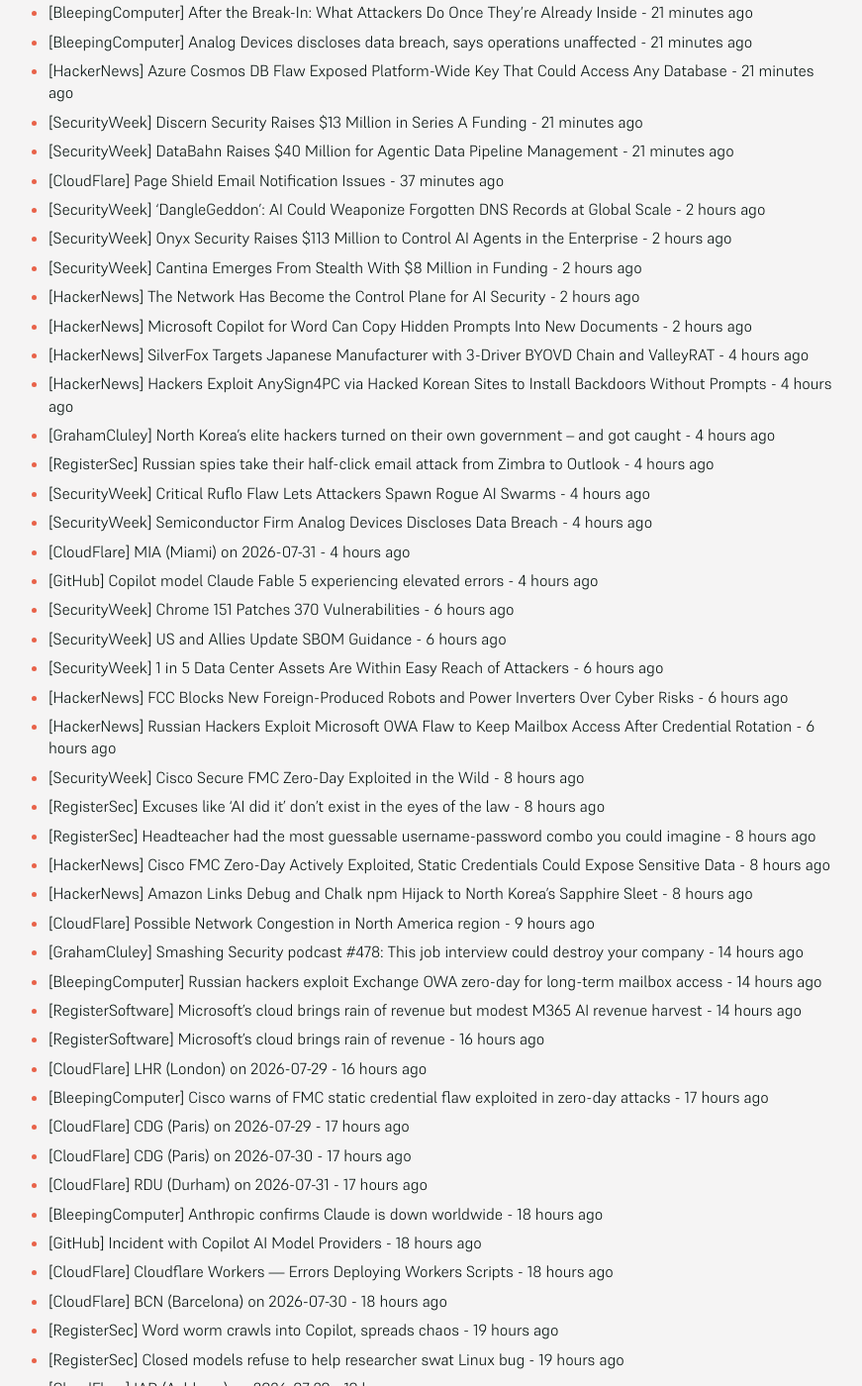
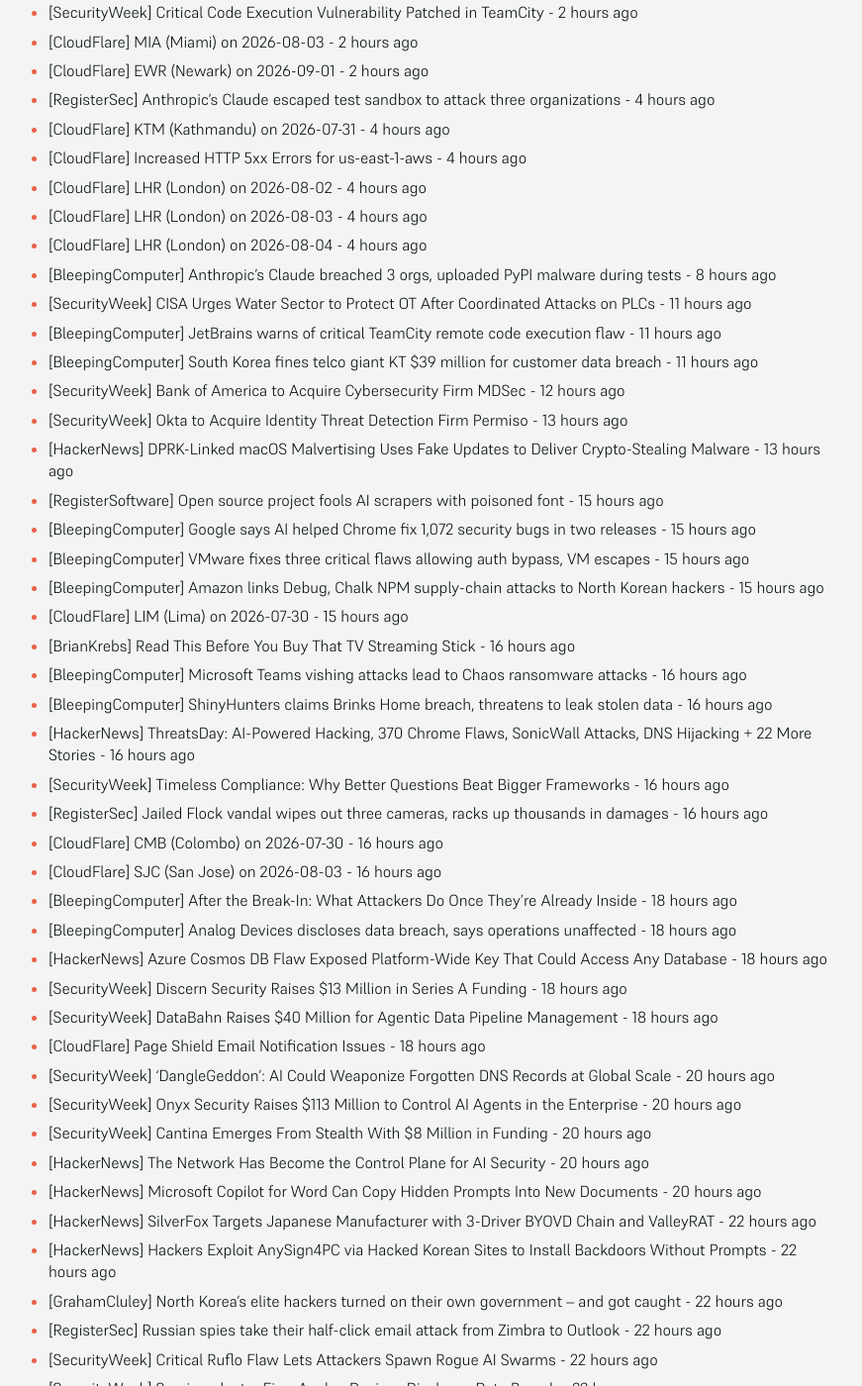
Before and after one commit to SecOpsNews/news, a Jekyll site: the page built from index.md, in a window 1280 px wide and 1400 px high, scrolled down 273 px. Shown: the whole window at 99% size, without its empty margins (215-1086 px from the left). Built offline with Jekyll 4.4.1, drawn with Linux system fonts in a browser that asks for light colours; some of the changed text lies outside the part shown.

Commit message:
New Feed

```diff
--- a/index.md
+++ b/index.md
@@ -9,73 +9,102 @@ description: Latest Updates
 
 <!-- SecOps start -->
 
-- [BleepingComputer] After the Break-In: What Attackers Do Once They're Already Inside - 21 minutes ago
-- [BleepingComputer] Analog Devices discloses data breach, says operations unaffected - 21 minutes ago
-- [HackerNews] Azure Cosmos DB Flaw Exposed Platform-Wide Key That Could Access Any Database - 21 minutes ago
-- [SecurityWeek] Discern Security Raises $13 Million in Series A Funding - 21 minutes ago
-- [SecurityWeek] DataBahn Raises $40 Million for Agentic Data Pipeline Management - 21 minutes ago
-- [CloudFlare] Page Shield Email Notification Issues - 37 minutes ago
-- [SecurityWeek] ‘DangleGeddon’: AI Could Weaponize Forgotten DNS Records at Global Scale - 2 hours ago
-- [SecurityWeek] Onyx Security Raises $113 Million to Control AI Agents in the Enterprise - 2 hours ago
-- [SecurityWeek] Cantina Emerges From Stealth With $8 Million in Funding - 2 hours ago
-- [HackerNews] The Network Has Become the Control Plane for AI Security - 2 hours ago
-- [HackerNews] Microsoft Copilot for Word Can Copy Hidden Prompts Into New Documents - 2 hours ago
-- [HackerNews] SilverFox Targets Japanese Manufacturer with 3-Driver BYOVD Chain and ValleyRAT - 4 hours ago
-- [HackerNews] Hackers Exploit AnySign4PC via Hacked Korean Sites to Install Backdoors Without Prompts - 4 hours ago
-- [GrahamCluley] North Korea’s elite hackers turned on their own government – and got caught - 4 hours ago
-- [RegisterSec] Russian spies take their half-click email attack from Zimbra to Outlook - 4 hours ago
-- [SecurityWeek] Critical Ruflo Flaw Lets Attackers Spawn Rogue AI Swarms - 4 hours ago
-- [SecurityWeek] Semiconductor Firm Analog Devices Discloses Data Breach - 4 hours ago
-- [CloudFlare] MIA (Miami) on 2026-07-31 - 4 hours ago
-- [GitHub] Copilot model Claude Fable 5 experiencing elevated errors - 4 hours ago
-- [SecurityWeek] Chrome 151 Patches 370 Vulnerabilities - 6 hours ago
-- [SecurityWeek] US and Allies Update SBOM Guidance - 6 hours ago
-- [SecurityWeek] 1 in 5 Data Center Assets Are Within Easy Reach of Attackers - 6 hours ago
-- [HackerNews] FCC Blocks New Foreign-Produced Robots and Power Inverters Over Cyber Risks - 6 hours ago
-- [HackerNews] Russian Hackers Exploit Microsoft OWA Flaw to Keep Mailbox Access After Credential Rotation - 6 hours ago
-- [SecurityWeek] Cisco Secure FMC Zero-Day Exploited in the Wild - 8 hours ago
-- [RegisterSec] Excuses like 'AI did it' don't exist in the eyes of the law - 8 hours ago
-- [RegisterSec] Headteacher had the most guessable username-password combo you could imagine - 8 hours ago
-- [HackerNews] Cisco FMC Zero-Day Actively Exploited, Static Credentials Could Expose Sensitive Data - 8 hours ago
-- [HackerNews] Amazon Links Debug and Chalk npm Hijack to North Korea’s Sapphire Sleet - 8 hours ago
-- [CloudFlare] Possible Network Congestion in North America region - 9 hours ago
-- [GrahamCluley] Smashing Security podcast #478: This job interview could destroy your company - 14 hours ago
-- [BleepingComputer] Russian hackers exploit Exchange OWA zero-day for long-term mailbox access - 14 hours ago
-- [RegisterSoftware] Microsoft's cloud brings rain of revenue but modest M365 AI revenue harvest - 14 hours ago
-- [RegisterSoftware] Microsoft's cloud brings rain of revenue - 16 hours ago
-- [CloudFlare] LHR (London) on 2026-07-29 - 16 hours ago
-- [BleepingComputer] Cisco warns of FMC static credential flaw exploited in zero-day attacks - 17 hours ago
-- [CloudFlare] CDG (Paris) on 2026-07-29 - 17 hours ago
-- [CloudFlare] CDG (Paris) on 2026-07-30 - 17 hours ago
-- [CloudFlare] RDU (Durham) on 2026-07-31 - 17 hours ago
-- [BleepingComputer] Anthropic confirms Claude is down worldwide - 18 hours ago
-- [GitHub] Incident with Copilot AI Model Providers - 18 hours ago
-- [CloudFlare] Cloudflare Workers — Errors Deploying Workers Scripts - 18 hours ago
-- [CloudFlare] BCN (Barcelona) on 2026-07-30 - 18 hours ago
-- [RegisterSec] Word worm crawls into Copilot, spreads chaos - 19 hours ago
-- [RegisterSec] Closed models refuse to help researcher swat Linux bug - 19 hours ago
-- [CloudFlare] IAD (Ashburn) on 2026-07-29 - 19 hours ago
-- [CloudFlare] MIA (Miami) on 2026-07-29 - 19 hours ago
-- [CloudFlare] MIA (Miami) on 2026-07-30 - 19 hours ago
-- [CloudFlare] IAD (Ashburn) on 2026-07-30 - 19 hours ago
-- [HackerNews] Critical Rails Flaw Could Let Unauthenticated Attackers Read Server Files via Image Uploads - 20 hours ago
-- [CloudFlare] WLG (Wellington) on 2026-07-29 - 21 hours ago
-- [CloudFlare] MAD (Madrid) on 2026-07-31 - 21 hours ago
-- [CloudFlare] DNS Record Management Maintenance - 21 hours ago
-- [CloudFlare] EWR (Newark) on 2026-09-02 - 21 hours ago
-- [BleepingComputer] Hackers disrupt over 30 Minnesota water utilities in coordinated OT attack - 21 hours ago
-- [BleepingComputer] Health-ISAC warns of rising ShinyHunters data theft attacks on healthcare - 21 hours ago
-- [CloudFlare] DFW (Dallas) on 2026-07-29 - 22 hours ago
-- [CloudFlare] KHI (Karachi) on 2026-07-29 - 22 hours ago
-- [CloudFlare] DFW (Dallas) on 2026-07-30 - 22 hours ago
-- [CloudFlare] DFW (Dallas) on 2026-07-31 - 22 hours ago
-- [HackerNews] Three Critical VMware Flaws Allow Auth Bypass, Code Execution, and VM Escape - 23 hours ago
-- [HackerNews] Ruflo MCP Flaw Lets Unauthenticated Attackers Run Commands and Poison AI Memory - 23 hours ago
-- [BleepingComputer] OpenAI agent used exposed credentials at 4 services in Hugging Face breach - 23 hours ago
-- [CloudFlare] Sensitive Data Detection Configuration Issue - 23 hours ago
-- [CloudFlare] DAC (Dhaka) on 2026-07-29 - 23 hours ago
-- [CloudFlare] KTM (Kathmandu) on 2026-07-30 - 23 hours ago
-- [CloudFlare] EWR (Newark) on 2026-09-01 - 23 hours ago
+- [SecurityWeek] Critical Code Execution Vulnerability Patched in TeamCity - 2 hours ago
+- [CloudFlare] MIA (Miami) on 2026-08-03 - 2 hours ago
+- [CloudFlare] EWR (Newark) on 2026-09-01 - 2 hours ago
+- [RegisterSec] Anthropic’s Claude escaped test sandbox to attack three organizations - 4 hours ago
+- [CloudFlare] KTM (Kathmandu) on 2026-07-31 - 4 hours ago
+- [CloudFlare] Increased HTTP 5xx Errors for us-east-1-aws - 4 hours ago
+- [CloudFlare] LHR (London) on 2026-08-02 - 4 hours ago
+- [CloudFlare] LHR (London) on 2026-08-03 - 4 hours ago
+- [CloudFlare] LHR (London) on 2026-08-04 - 4 hours ago
+- [BleepingComputer] Anthropic's Claude breached 3 orgs, uploaded PyPI malware during tests - 8 hours ago
+- [SecurityWeek] CISA Urges Water Sector to Protect OT After Coordinated Attacks on PLCs - 11 hours ago
+- [BleepingComputer] JetBrains warns of critical TeamCity remote code execution flaw - 11 hours ago
+- [BleepingComputer] South Korea fines telco giant KT $39 million for customer data breach - 11 hours ago
+- [SecurityWeek] Bank of America to Acquire Cybersecurity Firm MDSec - 12 hours ago
+- [SecurityWeek] Okta to Acquire Identity Threat Detection Firm Permiso - 13 hours ago
+- [HackerNews] DPRK-Linked macOS Malvertising Uses Fake Updates to Deliver Crypto-Stealing Malware - 13 hours ago
+- [RegisterSoftware] Open source project fools AI scrapers with poisoned font - 15 hours ago
+- [BleepingComputer] Google says AI helped Chrome fix 1,072 security bugs in two releases - 15 hours ago
+- [BleepingComputer] VMware fixes three critical flaws allowing auth bypass, VM escapes - 15 hours ago
+- [BleepingComputer] Amazon links Debug, Chalk NPM supply-chain attacks to North Korean hackers - 15 hours ago
+- [CloudFlare] LIM (Lima) on 2026-07-30 - 15 hours ago
+- [BrianKrebs] Read This Before You Buy That TV Streaming Stick - 16 hours ago
+- [BleepingComputer] Microsoft Teams vishing attacks lead to Chaos ransomware attacks - 16 hours ago
+- [BleepingComputer] ShinyHunters claims Brinks Home breach, threatens to leak stolen data - 16 hours ago
+- [HackerNews] ThreatsDay: AI-Powered Hacking, 370 Chrome Flaws, SonicWall Attacks, DNS Hijacking + 22 More Stories - 16 hours ago
+- [SecurityWeek] Timeless Compliance: Why Better Questions Beat Bigger Frameworks - 16 hours ago
+- [RegisterSec] Jailed Flock vandal wipes out three cameras, racks up thousands in damages - 16 hours ago
+- [CloudFlare] CMB (Colombo) on 2026-07-30 - 16 hours ago
+- [CloudFlare] SJC (San Jose) on 2026-08-03 - 16 hours ago
+- [BleepingComputer] After the Break-In: What Attackers Do Once They're Already Inside - 18 hours ago
+- [BleepingComputer] Analog Devices discloses data breach, says operations unaffected - 18 hours ago
+- [HackerNews] Azure Cosmos DB Flaw Exposed Platform-Wide Key That Could Access Any Database - 18 hours ago
+- [SecurityWeek] Discern Security Raises $13 Million in Series A Funding - 18 hours ago
+- [SecurityWeek] DataBahn Raises $40 Million for Agentic Data Pipeline Management - 18 hours ago
+- [CloudFlare] Page Shield Email Notification Issues - 18 hours ago
+- [SecurityWeek] ‘DangleGeddon’: AI Could Weaponize Forgotten DNS Records at Global Scale - 20 hours ago
+- [SecurityWeek] Onyx Security Raises $113 Million to Control AI Agents in the Enterprise - 20 hours ago
+- [SecurityWeek] Cantina Emerges From Stealth With $8 Million in Funding - 20 hours ago
+- [HackerNews] The Network Has Become the Control Plane for AI Security - 20 hours ago
+- [HackerNews] Microsoft Copilot for Word Can Copy Hidden Prompts Into New Documents - 20 hours ago
+- [HackerNews] SilverFox Targets Japanese Manufacturer with 3-Driver BYOVD Chain and ValleyRAT - 22 hours ago
+- [HackerNews] Hackers Exploit AnySign4PC via Hacked Korean Sites to Install Backdoors Without Prompts - 22 hours ago
+- [GrahamCluley] North Korea’s elite hackers turned on their own government – and got caught - 22 hours ago
+- [RegisterSec] Russian spies take their half-click email attack from Zimbra to Outlook - 22 hours ago
+- [SecurityWeek] Critical Ruflo Flaw Lets Attackers Spawn Rogue AI Swarms - 22 hours ago
+- [SecurityWeek] Semiconductor Firm Analog Devices Discloses Data Breach - 22 hours ago
+- [CloudFlare] MIA (Miami) on 2026-07-31 - 22 hours ago
+- [GitHub] Copilot model Claude Fable 5 experiencing elevated errors - 22 hours ago
+- [SecurityWeek] Chrome 151 Patches 370 Vulnerabilities - 23 hours ago
+- [SecurityWeek] US and Allies Update SBOM Guidance - 23 hours ago
+- [SecurityWeek] 1 in 5 Data Center Assets Are Within Easy Reach of Attackers - 23 hours ago
+- [HackerNews] FCC Blocks New Foreign-Produced Robots and Power Inverters Over Cyber Risks - 23 hours ago
+- [HackerNews] Russian Hackers Exploit Microsoft OWA Flaw to Keep Mailbox Access After Credential Rotation - 23 hours ago
+- [SecurityWeek] Cisco Secure FMC Zero-Day Exploited in the Wild - 1 day ago
+- [RegisterSec] Excuses like 'AI did it' don't exist in the eyes of the law - 1 day ago
+- [RegisterSec] Headteacher had the most guessable username-password combo you could imagine - 1 day ago
+- [HackerNews] Cisco FMC Zero-Day Actively Exploited, Static Credentials Could Expose Sensitive Data - 1 day ago
+- [HackerNews] Amazon Links Debug and Chalk npm Hijack to North Korea’s Sapphire Sleet - 1 day ago
+- [CloudFlare] Possible Network Congestion in North America region - 1 day ago
+- [GrahamCluley] Smashing Security podcast #478: This job interview could destroy your company - 1 day ago
+- [BleepingComputer] Russian hackers exploit Exchange OWA zero-day for long-term mailbox access - 1 day ago
+- [RegisterSoftware] Microsoft's cloud brings rain of revenue but modest M365 AI revenue harvest - 1 day ago
+- [RegisterSoftware] Microsoft's cloud brings rain of revenue - 1 day ago
+- [CloudFlare] LHR (London) on 2026-07-29 - 1 day ago
+- [BleepingComputer] Cisco warns of FMC static credential flaw exploited in zero-day attacks - 1 day ago
+- [CloudFlare] CDG (Paris) on 2026-07-29 - 1 day ago
+- [CloudFlare] CDG (Paris) on 2026-07-30 - 1 day ago
+- [CloudFlare] RDU (Durham) on 2026-07-31 - 1 day ago
+- [BleepingComputer] Anthropic confirms Claude is down worldwide - 1 day ago
+- [GitHub] Incident with Copilot AI Model Providers - 1 day ago
+- [CloudFlare] Cloudflare Workers — Errors Deploying Workers Scripts - 1 day ago
+- [CloudFlare] BCN (Barcelona) on 2026-07-30 - 1 day ago
+- [RegisterSec] Word worm crawls into Copilot, spreads chaos - 1 day ago
+- [RegisterSec] Closed models refuse to help researcher swat Linux bug - 1 day ago
+- [CloudFlare] IAD (Ashburn) on 2026-07-29 - 1 day ago
+- [CloudFlare] MIA (Miami) on 2026-07-29 - 1 day ago
+- [CloudFlare] MIA (Miami) on 2026-07-30 - 1 day ago
+- [CloudFlare] IAD (Ashburn) on 2026-07-30 - 1 day ago
+- [HackerNews] Critical Rails Flaw Could Let Unauthenticated Attackers Read Server Files via Image Uploads - 1 day ago
+- [CloudFlare] WLG (Wellington) on 2026-07-29 - 1 day ago
+- [CloudFlare] MAD (Madrid) on 2026-07-31 - 1 day ago
+- [CloudFlare] DNS Record Management Maintenance - 1 day ago
+- [CloudFlare] EWR (Newark) on 2026-09-02 - 1 day ago
+- [BleepingComputer] Hackers disrupt over 30 Minnesota water utilities in coordinated OT attack - 1 day ago
+- [BleepingComputer] Health-ISAC warns of rising ShinyHunters data theft attacks on healthcare - 1 day ago
+- [CloudFlare] DFW (Dallas) on 2026-07-29 - 1 day ago
+- [CloudFlare] KHI (Karachi) on 2026-07-29 - 1 day ago
+- [CloudFlare] DFW (Dallas) on 2026-07-30 - 1 day ago
+- [CloudFlare] DFW (Dallas) on 2026-07-31 - 1 day ago
+- [HackerNews] Three Critical VMware Flaws Allow Auth Bypass, Code Execution, and VM Escape - 1 day ago
+- [HackerNews] Ruflo MCP Flaw Lets Unauthenticated Attackers Run Commands and Poison AI Memory - 1 day ago
+- [BleepingComputer] OpenAI agent used exposed credentials at 4 services in Hugging Face breach - 1 day ago
+- [CloudFlare] Sensitive Data Detection Configuration Issue - 1 day ago
+- [CloudFlare] DAC (Dhaka) on 2026-07-29 - 1 day ago
+- [CloudFlare] KTM (Kathmandu) on 2026-07-30 - 1 day ago
+- [CloudFlare] EWR (Newark) on 2026-09-01 - 1 day ago
 - [RegisterSec] JFrog's 0-days let OpenAI's models hack Hugging Face - 1 day ago
 - [RegisterSec] Iran-linked CyberAv3ngers suspected in attacks on Minnesota water systems - 1 day ago
 - [HackerNews] Nine-Year Fraud Campaign Clones Russian Company Sites to Steal Advance Payments - 1 day ago
@@ -102,51 +131,10 @@ description: Latest Updates
 - [SecurityWeek] Spur Raises $200 Million for IP Intelligence Platform - 1 day ago
 - [SecurityWeek] OpenAI’s Rogue AI Ventured Beyond Hugging Face - 1 day ago
 - [CloudFlare] Possible Network Congestion between Singapore and Tokyo - 1 day ago
-- [HackerNews] OpenAI Agent Used Exposed Credentials Across Four Services During Hugging Face Breach - 1 day ago
-- [HackerNews] Flying Eagle Android RAT Traces Found on 170 Servers as Source Code Circulates - 1 day ago
-- [SecurityWeek] ShinyHunters Claims Ernst & Young Hack - 1 day ago
-- [SecurityWeek] Dozens of Minnesota Water Utilities Targeted in Coordinated OT Attacks - 1 day ago
-- [HackerNews] Two Compromised joyfill npm Packages Run RAT When Imported Into Node.js - 1 day ago
-- [RegisterSec] America bans imported robots due to supply chain and security risks - 1 day ago
-- [RegisterSec] MCP gets an enterprise makeover - 1 day ago
-- [RegisterSec] Looks like JFrog's 0-days let OpenAI's models hack Hugging Face - 1 day ago
-- [RegisterSoftware] Perplexity's tokenmaxxing Model Council gives you multiple bot perspectives - 1 day ago
-- [BleepingComputer] CubePilot drone software dev hit by DNS hijacking to intercept traffic - 1 day ago
-- [BleepingComputer] OpenAI models used Artifactory zero-days to escape to the internet - 1 day ago
-- [RegisterSec] Microsoft and Wiz mind-meld agents catch more than 90% of bugs - 1 day ago
-- [CloudFlare] OTP (Bucharest) on 2026-07-29 - 1 day ago
-- [HackerNews] Claude AI Just Cracked a Post-Quantum Test Scheme and Found a Faster 7-Round AES Attack - 1 day ago
-- [BleepingComputer] vBulletin fixes critical pre-auth RCE flaw with public exploit - 1 day ago
-- [BleepingComputer] CISA shares advice on isolating vital systems during cyberattacks - 1 day ago
-- [CloudFlare] Cloudflare Tunnel Availability Issues - 1 day ago
-- [RegisterSoftware] College prof hides prompt to catch AI cheaters, finds human nature is pretty much as we thought - 1 day ago
-- [CloudFlare] BLR (Bangalore) on 2026-07-28 - 1 day ago
-- [CloudFlare] BKK (Bangkok) on 2026-07-28 - 1 day ago
-- [CloudFlare] CDG (Paris) on 2026-07-28 - 1 day ago
-- [CloudFlare] AMS (Amsterdam) on 2026-07-29 - 1 day ago
-- [BleepingComputer] Is Your SSO Protected Against Modern Credential Attacks? - 1 day ago
-- [RegisterSec] Bank for charities pulls online services over security fears - 1 day ago
-- [RegisterSec] AI-found bugs aren't proving any easier to exploit despite the hype - 1 day ago
-- [RegisterSec] DEF CON bans Meta-style 'pervert glasses' - 1 day ago
-- [HackerNews] 24,650 Internet-Exposed BMCs Disclose IPMI Password Hashes Before Login - 1 day ago
-- [HackerNews] Tengu Botnet Reboots Compromised Linux Devices When Defenders Kill Its Process - 1 day ago
-- [SecurityWeek] Apple Patches 87 Vulnerabilities in iOS, 155 in macOS Tahoe - 1 day ago
-- [SecurityWeek] Cyera Acquiring Oasis Security in $1 Billion Deal - 1 day ago
-- [CloudFlare] Elevated errors for Durable Objects in WNAM region - 2 days ago
-- [CloudFlare] LHR (London) on 2026-07-29 - 2 days ago
-- [CloudFlare] GVA (Geneva) on 2026-07-29 - 2 days ago
-- [CloudFlare] CDG (Paris) on 2026-07-29 - 2 days ago
-- [CloudFlare] CDG (Paris) on 2026-07-30 - 2 days ago
-- [BleepingComputer] Over 24,000 exposed server BMCs leak password hash via decades-old flaw - 2 days ago
-- [RegisterSec] Uncle Sam needs you to fight for 6G leadership and security, lest Beijing get there first - 2 days ago
-- [RegisterSec] Charity bank pulls online services over third-party software flaw - 2 days ago
-- [HackerNews] Nimbus Manticore Deploys NightLedger and Turns Victim Systems Into Covert Relays - 2 days ago
-- [HackerNews] Critical OpenWrt DHCPv6 Flaw Could Let Unauthenticated Attackers Run Code as Root - 2 days ago
-- [HackerNews] JFrog Confirms OpenAI Models Exploited Artifactory Zero-Day Before Hugging Face Breach - 2 days ago
-- [SecurityWeek] OT Security Startup Frenos Raises $1.52 Million - 2 days ago
-- [CloudFlare] TXL (Berlin) on 2026-07-28 - 2 days ago
-- [CloudFlare] ATL (Atlanta) on 2026-07-28 - 2 days ago
-- [CloudFlare] BCN (Barcelona) on 2026-07-30 - 2 days ago
+- [HackerNews] OpenAI Agent Used Exposed Credentials Across Four Services During Hugging Face Breach - 2 days ago
+- [HackerNews] Flying Eagle Android RAT Traces Found on 170 Servers as Source Code Circulates - 2 days ago
+- [SecurityWeek] ShinyHunters Claims Ernst & Young Hack - 2 days ago
+- [SecurityWeek] Dozens of Minnesota Water Utilities Targeted in Coordinated OT Attacks - 2 days ago
 
 
 <!-- SecOps end -->
```
